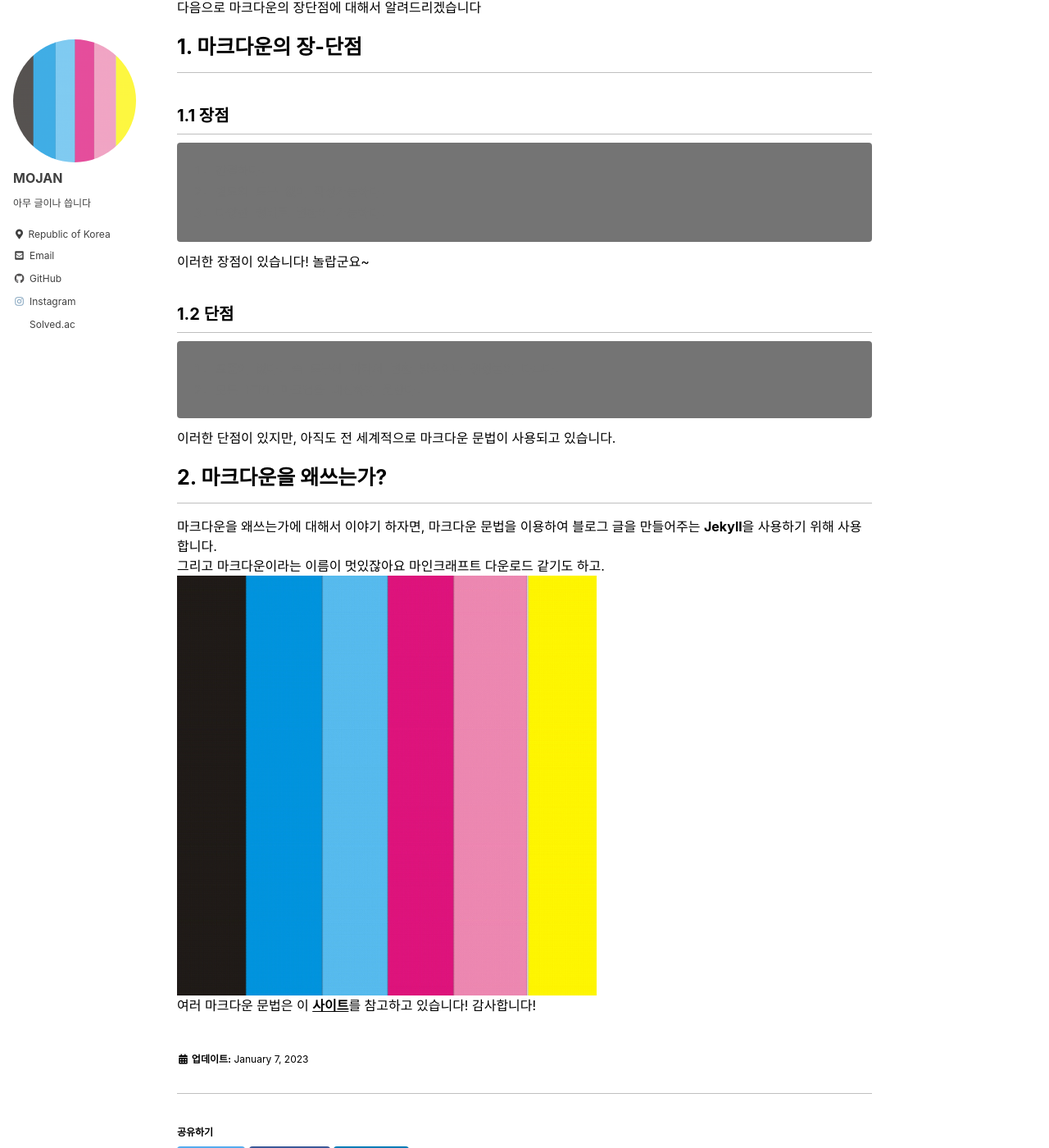
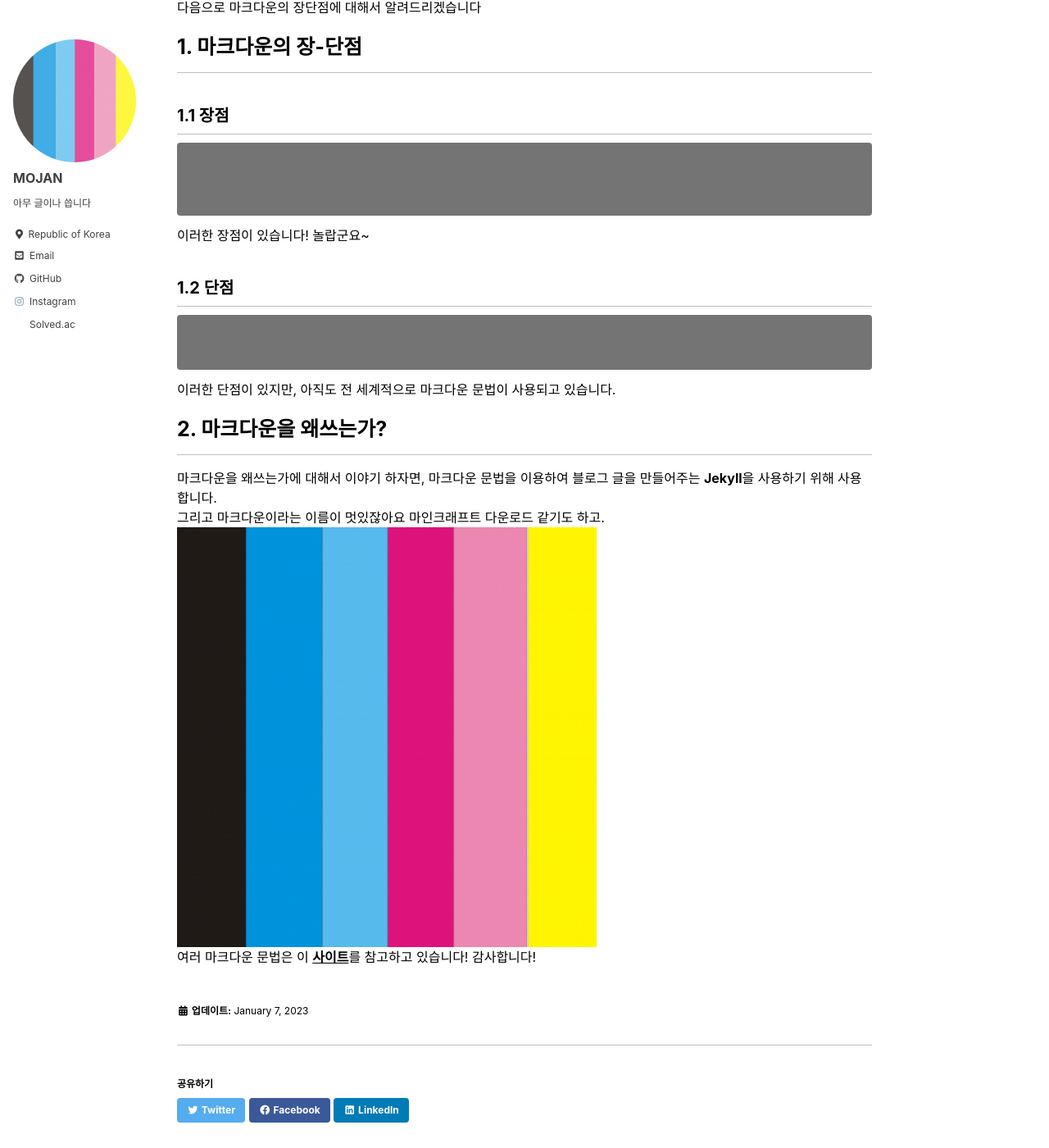
Before and after one commit to MOJAN3543/MOJAN3543.github.io, a Jekyll site: the page built from _posts/2023-01-07-Test.md, in a window 1280 px wide and 1400 px high, scrolled down 228 px. Shown: the whole window at 82% size. Built offline with Jekyll 4.4.1, drawn with Linux system fonts in a browser that asks for light colours; cached includes are drawn as plain includes.

Commit message:
Update main.scss

```diff
--- a/assets/css/main.scss
+++ b/assets/css/main.scss
@@ -9,10 +9,3 @@ search: false
 @import "minimal-mistakes"; // main partials
 @import url('https://fonts.googleapis.com/css?family=Nanum+Gothic');
 @import url('https://fonts.googleapis.com/css?family=Noto+Sans+KR&display=swap');
-.highlight {
-  margin: 0;
-  padding: 0.5em;
-  font-family: $sans-serif;
-  font-size: 1.1em;
-  line-height: 1.8;
-}
```
